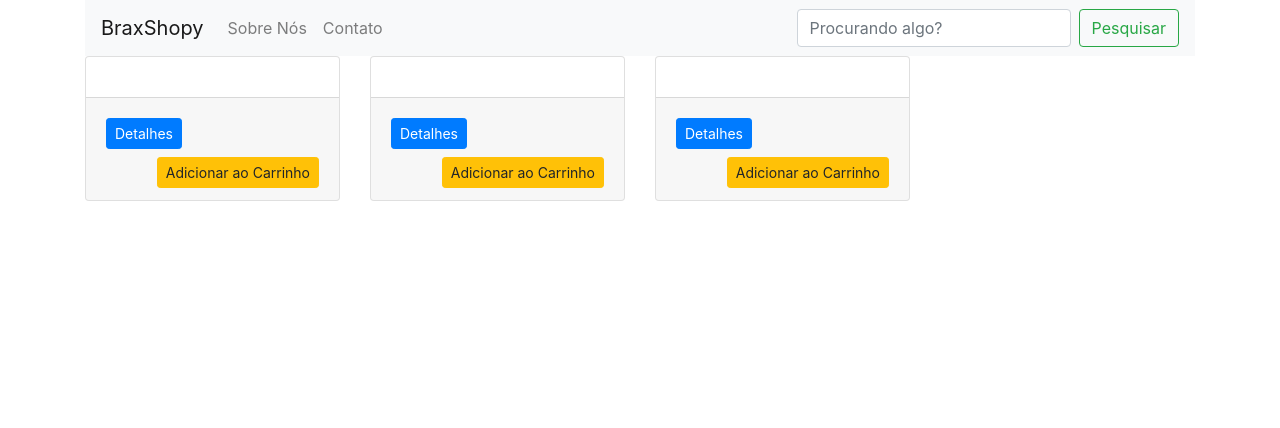
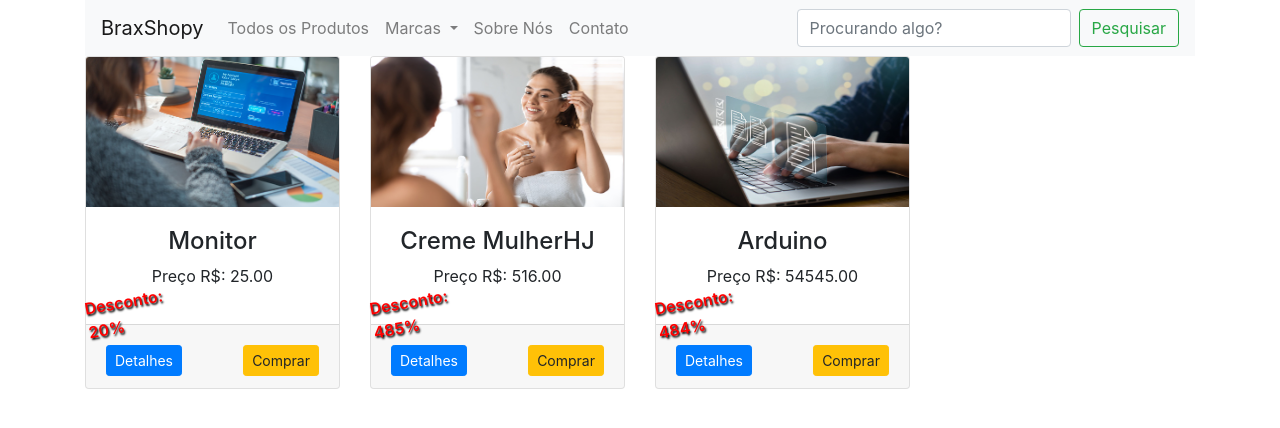
Before and after one commit to victorbrax/braxshopy, a Flask app: page / in a window 1280 px wide. Shown: the top 428 px of the page. Run offline with Flask 3, Linux system fonts and the light colour scheme; some libraries are stand-ins or nearby versions.

Commit message:
pagina inicial tomando forma

```diff
--- a/shop/products/routes.py
+++ b/shop/products/routes.py
@@ -12,8 +12,16 @@ def conferir_login():
 @app.route('/')
 def home():
     produtos = Produtos.query.filter(Produtos.stock > 0)
+    marcas = Marcas.query.all()
 
-    return render_template('products/index.html', produtos=produtos)
+    return render_template('products/index.html', produtos=produtos, marcas=marcas)
+
+
+@app.route('/marca/<int:id>')
+def get_marca(id):
+    marca = Produtos.query.filter_by(marca_id=id)
+    return render_template('/products/index.html', marca=marca, title="Add title dps")
+
 
 @app.route('/addmarca', methods=['GET', 'POST'])
 def addmarca():
--- a/shop/templates/layout.html
+++ b/shop/templates/layout.html
@@ -23,6 +23,20 @@
       <div class="collapse navbar-collapse" id="navbarSupportedContent">
         <ul class="navbar-nav mr-auto">
           <li class="nav-item">
+            <a class="nav-link" href="/">Todos os Produtos</a>
+          </li>
+          <li class="nav-item dropdown">
+            <a class="nav-link dropdown-toggle" href="#" id="navbarDropdown" role="button" data-toggle="dropdown" aria-haspopup="true" aria-expanded="false">
+              Marcas
+            </a>
+            <div class="dropdown-menu" aria-labelledby="navbarDropdown">
+              {% for marca in marcas %}
+              <a class="dropdown-item" href="{{url_for('get_marca', id=marca.id)}}">{{marca.name}}</a>
+              {% endfor %}
+            </div>
+          </li>
+          <li class="nav-item">
+          <li class="nav-item">
             <a class="nav-link" href="#">Sobre Nós</a>
           </li>
           <li class="nav-item">
--- a/shop/templates/products/index.html
+++ b/shop/templates/products/index.html
@@ -3,18 +3,49 @@
 {% block content %}
 <div class="container">
   <div class="row">
-    <!-- {% for produto in produtos %} -->
+    {% if marca %}
+    {% for m in marca %}
     <div class="col-md-3">
       <div class="card">
-        <img src="" alt="">
-        <div class="card-body"></div>
+        <img src="{{url_for('static', filename='images/' + m.img1)}}" class="card-img-top" height="150" alt="">
+        <div class="card-body">
+          {% if m.discount > 0 %}
+          <p
+            style="text-shadow: 1px 2px 2px #000; color: #f00; transform: rotate(-10deg); position: absolute; top: 70%; right: 65%; font-weight: 600;">
+            Desconto: {{m.discount}}%</p>
+          {% endif %}
+          <h4 class="text-center">{{m.name}}</h4>
+          <p class="text-center">Preço R$: {{m.price}}</p>
+        </div>
         <div class="card-footer">
           <a href="#" class="float-left btn btn-sm btn-primary mt-2">Detalhes</a>
-          <a href="#" class="float-right btn btn-sm btn-warning mt-2">Adicionar ao Carrinho</a>
+          <a href="#" class="float-right btn btn-sm btn-warning mt-2">Comprar</a>
         </div>
       </div>
     </div>
-    <!-- {% endfor %} -->
+    {% endfor %}
+    {% else %}
+    {% for produto in produtos %}
+    <div class="col-md-3">
+      <div class="card">
+        <img src="{{url_for('static', filename='images/' + produto.img1)}}" class="card-img-top" height="150" alt="">
+        <div class="card-body">
+          {% if produto.discount > 0 %}
+          <p
+            style="text-shadow: 1px 2px 2px #000; color: #f00; transform: rotate(-10deg); position: absolute; top: 70%; right: 65%; font-weight: 600;">
+            Desconto: {{produto.discount}}%</p>
+            {% endif %}
+            <h4 class="text-center">{{produto.name}}</h4>
+            <p class="text-center">Preço R$: {{produto.price}}</p>
+          </div>
+          <div class="card-footer">
+            <a href="#" class="float-left btn btn-sm btn-primary mt-2">Detalhes</a>
+            <a href="#" class="float-right btn btn-sm btn-warning mt-2">Comprar</a>
+          </div>
+      </div>
+    </div>
+    {% endfor %}
+    {% endif %}
   </div>
 </div>
 {% endblock content %}
```
Also changed, not shown: instance/braxshopy.db, shop/static/images/1f7f2882c5ea5458840a.jpg (added), shop/static/images/20f969fa778fc3283eeb.jpg (added), shop/static/images/5f0028302a1cd5a441dc.jpg (added), shop/static/images/69b4287f421969e46797.jpg (added), shop/static/images/9f1cf49135ee0a27b9a2.jpg (added), shop/static/images/d8ab079cfd7e05811918.jpg (added), shop/static/images/e08841a9759ed6d90ac2.jpg (added), shop/static/images/fa232fdfc7b659cbadbc.jpg (added), shop/static/images/ff680ca4f5b7d376a185.jpg (added).
